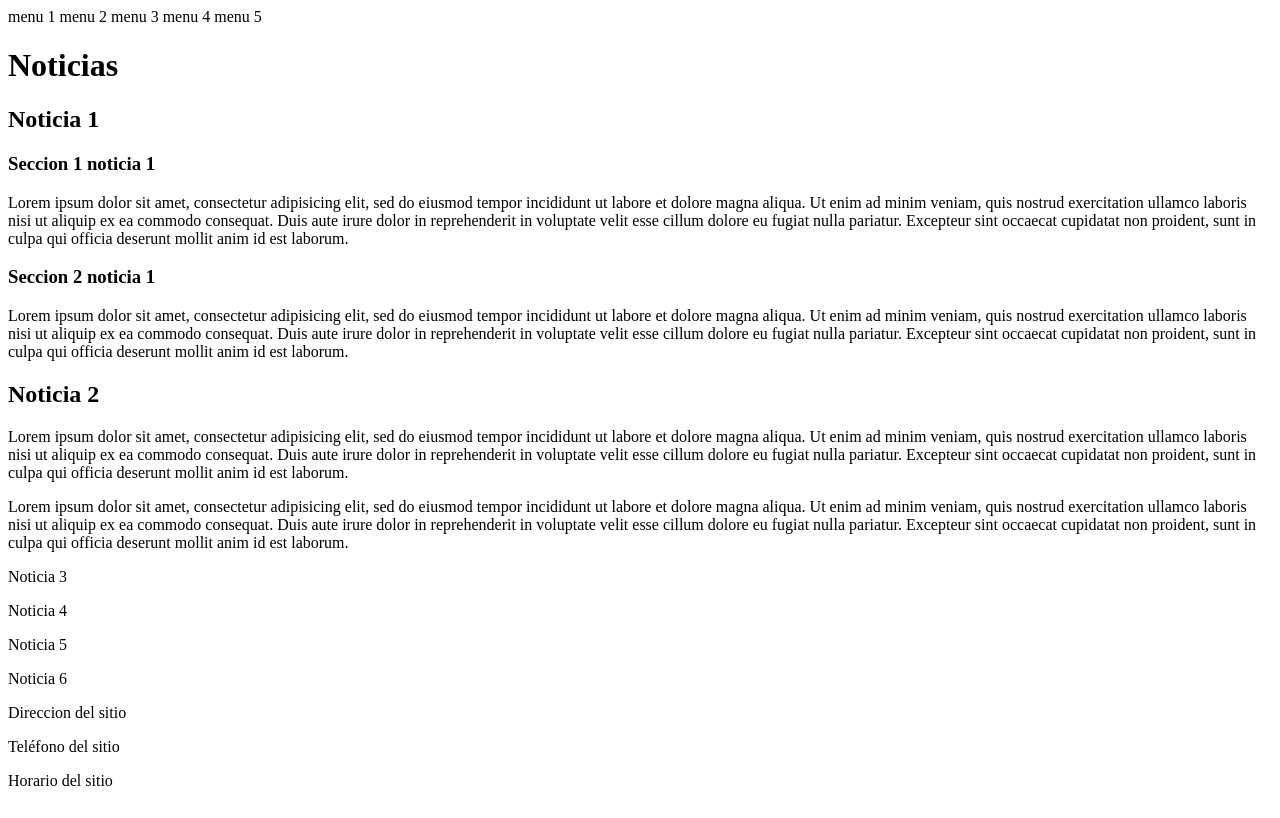
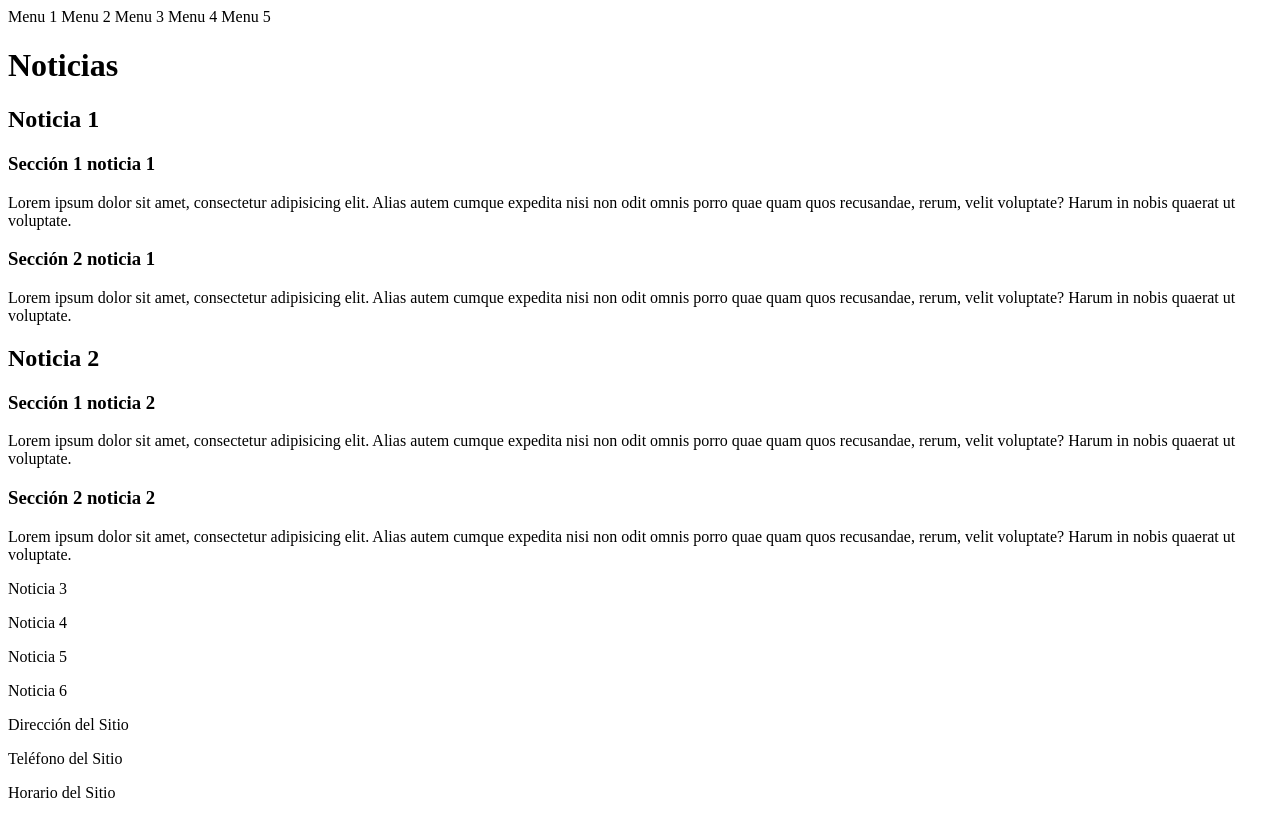
Before and after one commit to VicatS/html5, a plain HTML site: page Clase 2/clase 2.html in a window 1280 px wide. Drawn offline with Linux system fonts and the light colour scheme.

Commit message:
02. Etiquetas meta y de seccion

```diff
--- a/Clase 2/clase 2.html
+++ b/Clase 2/clase 2.html
@@ -8,35 +8,45 @@
 <body>
 <header>
     <nav>
-        <span>menu 1</span>
-        <span>menu 2</span>
-        <span>menu 3</span>
-        <span>menu 4</span>
-        <span>menu 5</span>
+        <span>Menu 1</span>
+        <span>Menu 2</span>
+        <span>Menu 3</span>
+        <span>Menu 4</span>
+        <span>Menu 5</span>
     </nav>
 </header>
-<!--h1-h6-->
+<!--h1 - h6-->
 <h1>Noticias</h1>
 <article>
     <h2>Noticia 1</h2>
     <section>
-            <h3>Seccion 1 noticia 1</h3>
-          <p>Lorem ipsum dolor sit amet, consectetur adipisicing elit, sed do eiusmod tempor incididunt ut labore et dolore magna aliqua. Ut enim ad minim veniam, quis nostrud exercitation ullamco laboris nisi ut aliquip ex ea commodo consequat. Duis aute irure dolor in reprehenderit in voluptate velit esse cillum dolore eu fugiat nulla pariatur. Excepteur sint occaecat cupidatat non proident, sunt in culpa qui officia deserunt mollit anim id est laborum.</p>
+        <h3>Sección 1 noticia 1</h3>
+        <p>Lorem ipsum dolor sit amet, consectetur adipisicing elit. Alias autem cumque expedita nisi non odit omnis
+            porro
+            quae quam quos recusandae, rerum, velit voluptate? Harum in nobis quaerat ut voluptate.</p>
     </section>
     <section>
-            <h3>Seccion 2 noticia 1</h3>
-          <p>Lorem ipsum dolor sit amet, consectetur adipisicing elit, sed do eiusmod tempor incididunt ut labore et dolore magna aliqua. Ut enim ad minim veniam, quis nostrud exercitation ullamco laboris nisi ut aliquip ex ea commodo consequat. Duis aute irure dolor in reprehenderit in voluptate velit esse cillum dolore eu fugiat nulla pariatur. Excepteur sint occaecat cupidatat non proident, sunt in culpa qui officia deserunt mollit anim id est laborum.</p>
+        <h3>Sección 2 noticia 1</h3>
+        <p>Lorem ipsum dolor sit amet, consectetur adipisicing elit. Alias autem cumque expedita nisi non odit omnis
+            porro
+            quae quam quos recusandae, rerum, velit voluptate? Harum in nobis quaerat ut voluptate.</p>
     </section>
+
 </article>
 <article>
+    <h2>Noticia 2</h2>
     <section>
-          <h2>Noticia 2</h2>
-          <p>Lorem ipsum dolor sit amet, consectetur adipisicing elit, sed do eiusmod tempor incididunt ut labore et dolore magna aliqua. Ut enim ad minim veniam, quis nostrud exercitation ullamco laboris nisi ut aliquip ex ea commodo consequat. Duis aute irure dolor in reprehenderit in voluptate velit esse cillum dolore eu fugiat nulla pariatur. Excepteur sint occaecat cupidatat non proident, sunt in culpa qui officia deserunt mollit anim id est laborum.</p>
+        <h3>Sección 1 noticia 2</h3>
+        <p>Lorem ipsum dolor sit amet, consectetur adipisicing elit. Alias autem cumque expedita nisi non odit omnis
+            porro
+            quae quam quos recusandae, rerum, velit voluptate? Harum in nobis quaerat ut voluptate.</p>
     </section>
     <section>
-          <p>Lorem ipsum dolor sit amet, consectetur adipisicing elit, sed do eiusmod tempor incididunt ut labore et dolore magna aliqua. Ut enim ad minim veniam, quis nostrud exercitation ullamco laboris nisi ut aliquip ex ea commodo consequat. Duis aute irure dolor in reprehenderit in voluptate velit esse cillum dolore eu fugiat nulla pariatur. Excepteur sint occaecat cupidatat non proident, sunt in culpa qui officia deserunt mollit anim id est laborum.</p>
+        <h3>Sección 2 noticia 2</h3>
+        <p>Lorem ipsum dolor sit amet, consectetur adipisicing elit. Alias autem cumque expedita nisi non odit omnis
+            porro
+            quae quam quos recusandae, rerum, velit voluptate? Harum in nobis quaerat ut voluptate.</p>
     </section>
-    </article>
     <aside>
         <nav>
             <p>Noticia 3</p>
@@ -45,10 +55,11 @@
             <p>Noticia 6</p>
         </nav>
     </aside>
+</article>
 <footer>
-  <p>Direccion del sitio</p>
-    <p>Teléfono del sitio</p>
-      <p>Horario del sitio</p>
+    <p>Dirección del Sitio</p>
+    <p>Teléfono del Sitio</p>
+    <p>Horario del Sitio</p>
 </footer>
 </body>
 </html>
```
Lines whose indentation alone changed are shown as unchanged.
